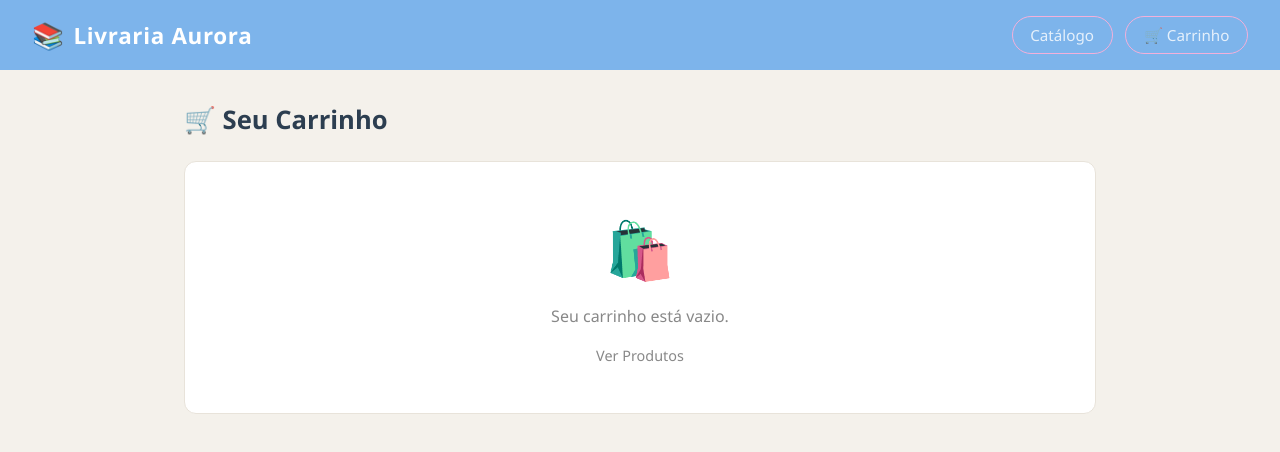
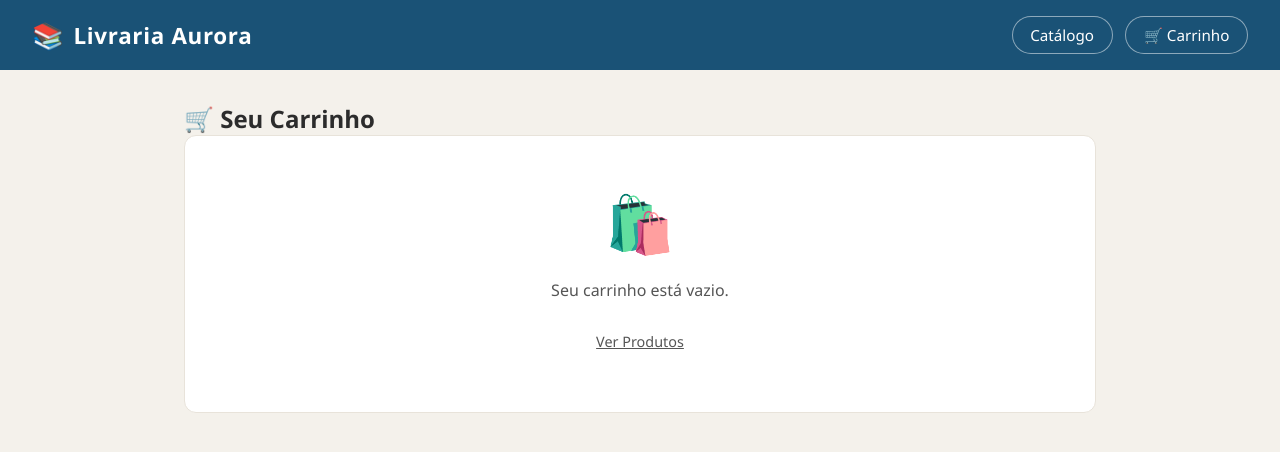
Before and after one commit to catarinacarrilho3/projeto-livraria-online, a React (Create React App) app: page /cart in a window 1280 px wide. Shown: the top 452 px of the page. Built offline with nearby package versions, Linux system fonts and the light colour scheme.

Commit message:
Update App.css

```diff
--- a/src/App.css
+++ b/src/App.css
@@ -1,3 +1,21 @@
+.sr-only {
+  position: absolute;
+  width: 1px;
+  height: 1px;
+  padding: 0;
+  margin: -1px;
+  overflow: hidden;
+  clip: rect(0, 0, 0, 0);
+  white-space: nowrap;
+  border: 0;
+}
+
+a:focus-visible,
+button:focus-visible {
+  outline: 3px solid #1a252f;
+  outline-offset: 3px;
+  border-radius: 4px;
+}
 
 * { margin: 0; padding: 0; box-sizing: border-box; }
 
@@ -9,8 +27,9 @@ body {
 }
 
 /* ===== Header ===== */
+/* #1a5276 com texto branco = 7.2:1 — aprovado WCAG AAA */
 .header {
-  background: #7db4eb;
+  background: #1a5276;
   padding: 1rem 2rem;
   display: flex;
   align-items: center;
@@ -26,7 +45,8 @@ body {
 .header-icon { font-size: 1.6rem; }
 
 .header-title {
-  color: white;
+  color: #ffffff;
+  background-color: #1a5276;
   font-size: 1.4rem;
   font-weight: 600;
   letter-spacing: 0.03em;
@@ -35,24 +55,25 @@ body {
 .header-nav { display: flex; gap: 0.8rem; align-items: center; }
 
 .nav-link {
-  color: rgba(255,255,255,0.8);
+  color: #ffffff;
+  background-color: #1a5276;
   text-decoration: none;
   padding: 0.5rem 1.1rem;
   border-radius: 20px;
   font-size: 0.95rem;
-  border: 1px solid rgb(243, 176, 218);
+  border: 1px solid rgba(255, 255, 255, 0.5);
   transition: all 0.2s;
 }
 
 .nav-link:hover {
-  background: rgba(255,255,255,0.15);
-  color: white;
+  background: #154360;
+  color: #ffffff;
 }
 
 .nav-cart { position: relative; }
 
 .cart-badge {
-  background: #e74c3c;
+  background: #c0392b;
   color: white;
   font-size: 0.7rem;
   font-weight: 700;
@@ -96,21 +117,19 @@ body {
   box-shadow: 0 8px 24px rgba(0,0,0,0.09);
 }
 
-.book-cover {
-  font-size: 3rem;
-  margin-bottom: 0.8rem;
-}
-
-.product-card h3 {
+/* #2c3e50 sobre branco = 10.7:1 — aprovado */
+.product-name {
   font-size: 1rem;
   color: #2c3e50;
   margin-bottom: 0.5rem;
   font-weight: 600;
 }
 
+/* #145a32 sobre branco = 7.5:1 — aprovado WCAG AAA */
 .price {
   font-size: 1.2rem;
-  color: #27ae60;
+  color: #145a32;
+  background-color: #ffffff;
   font-weight: 700;
   margin-bottom: 1rem;
 }
@@ -125,23 +144,26 @@ body {
   font-size: 0.9rem;
   cursor: pointer;
   transition: background 0.2s;
+  min-height: 44px;
 }
 
 .btn-add:hover { background: #3d5166; }
 
+/* #145a32 sobre branco = 7.5:1 — aprovado */
 .btn-added {
   width: 100%;
   padding: 0.7rem;
-  background: #27ae60;
+  background: #145a32;
   color: white;
   border: none;
   border-radius: 8px;
   font-size: 0.9rem;
   cursor: default;
+  min-height: 44px;
 }
 
 /* ===== Cart ===== */
-.cart-page h2 {
+.cart-page h1 {
   font-size: 1.6rem;
   color: #2c3e50;
   margin-bottom: 1.5rem;
@@ -157,9 +179,14 @@ body {
 
 .empty-icon { font-size: 3.5rem; margin-bottom: 0.8rem; }
 
-.empty-cart p { color: #888; margin-bottom: 1.2rem; }
+/* #555 sobre branco = 7.4:1 — aprovado (era #888 = 3.5:1, reprovava) */
+.empty-cart p {
+  color: #555555;
+  margin-bottom: 1.2rem;
+}
 
 .cart-items {
+  list-style: none;
   display: flex;
   flex-direction: column;
   gap: 0.8rem;
@@ -185,22 +212,37 @@ body {
   gap: 0.2rem;
 }
 
-.cart-item-info strong { font-size: 0.95rem; color: #2c3e50; }
+.cart-item-name {
+  font-size: 0.95rem;
+  color: #2c3e50;
+  font-weight: 600;
+}
 
-.cart-item-price { font-size: 1rem; color: #27ae60; font-weight: 600; }
+/* #145a32 sobre branco = 7.5:1 — aprovado */
+.cart-item-price {
+  font-size: 1rem;
+  color: #145a32;
+  font-weight: 600;
+}
 
+/* #922b21 sobre branco = 5.9:1 — aprovado (era #e74c3c = 3.5:1, reprovava) */
 .btn-remove {
-  background: transparent;
-  border: 1px solid #e0b3b3;
-  color: #e74c3c;
+  background: white;
+  border: 1.5px solid #922b21;
+  color: #922b21;
   padding: 0.5rem 1rem;
   border-radius: 6px;
   cursor: pointer;
   font-size: 0.85rem;
   transition: all 0.2s;
+  min-height: 44px;
 }
 
-.btn-remove:hover { background: #fdf0f0; }
+.btn-remove:hover {
+  background: #fdf0f0;
+  border-color: #6e1f18;
+  color: #6e1f18;
+}
 
 /* ===== Cart Summary ===== */
 .cart-summary {
@@ -218,19 +260,20 @@ body {
   justify-content: space-between;
   align-items: center;
   font-size: 1rem;
-  color: #555;
+  color: #555555;
 }
 
+/* #1a5276 sobre branco = 7.2:1 — aprovado */
 .total-value {
   font-size: 1.4rem;
   font-weight: 700;
-  color: #27ae60;
+  color: #1a5276;
 }
 
 .btn-checkout {
   width: 100%;
   padding: 0.9rem;
-  background: #27ae60;
+  background: #145a32;
   color: white;
   border: none;
   border-radius: 8px;
@@ -238,16 +281,20 @@ body {
   font-weight: 600;
   cursor: pointer;
   transition: background 0.2s;
+  min-height: 44px;
 }
 
-.btn-checkout:hover { background: #219a52; }
+.btn-checkout:hover { background: #0e3d22; }
 
+/* #555 sobre branco = 7.4:1 — aprovado */
 .btn-continue {
   display: block;
   text-align: center;
-  color: #888;
-  text-decoration: none;
+  color: #555555;
+  text-decoration: underline;
   font-size: 0.9rem;
+  min-height: 44px;
+  line-height: 44px;
 }
 
 .btn-continue:hover { color: #2c3e50; }
@@ -261,8 +308,9 @@ body {
 
 .book-image {
   width: 100%;
-  height: 250px;
+  height: 220px;
   object-fit: cover;
   border-radius: 8px;
   margin-bottom: 10px;
+  aspect-ratio: 2 / 3;
 }
```
